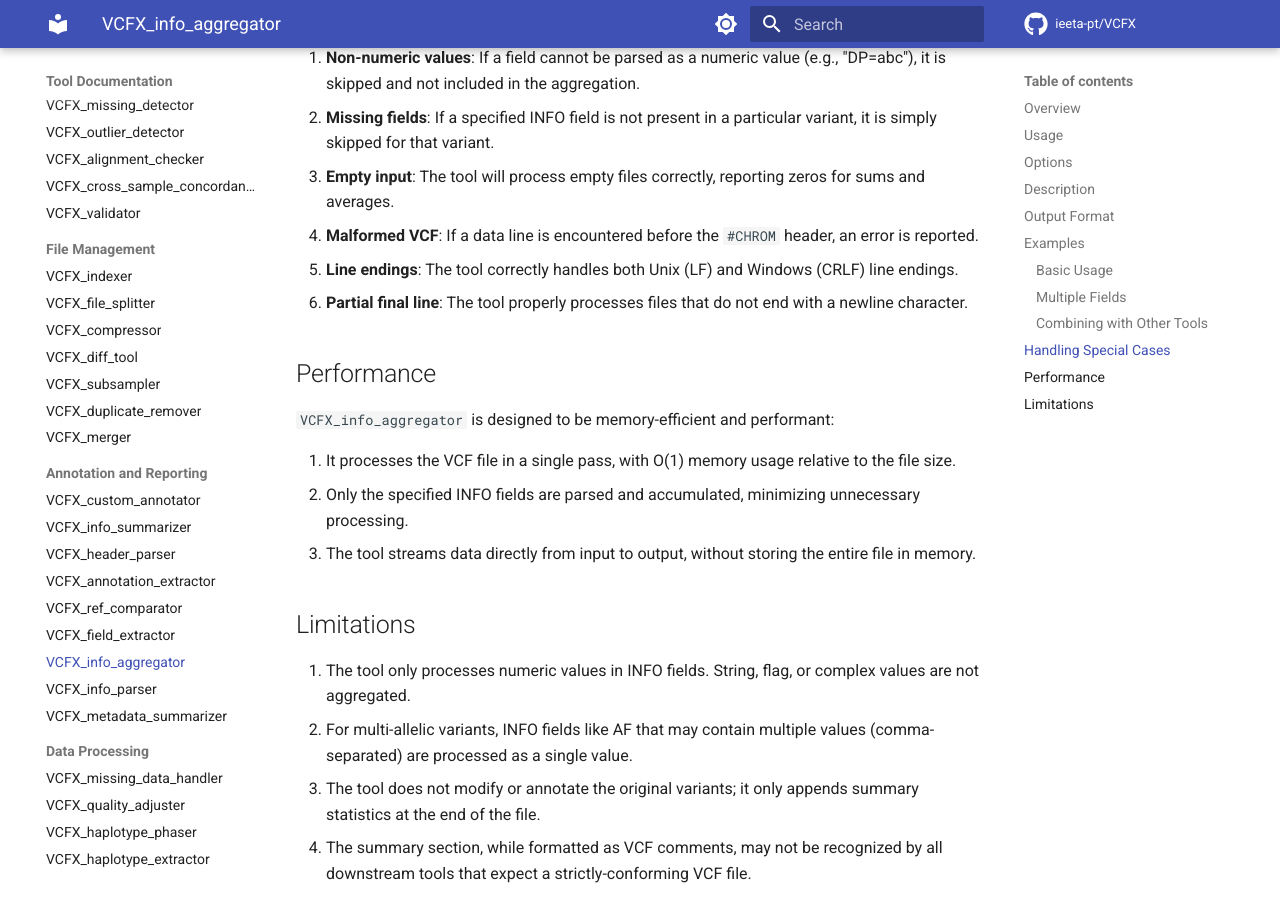
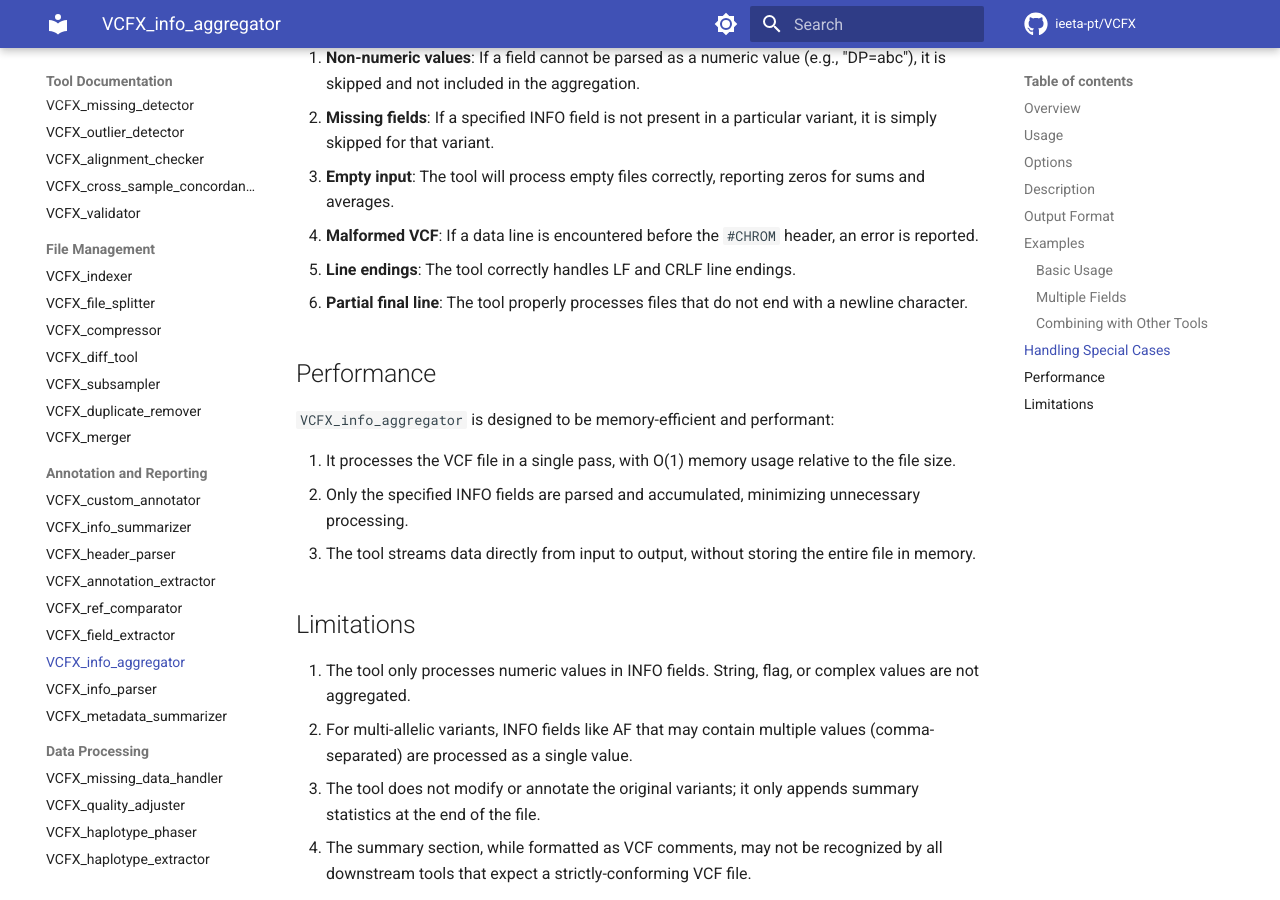
Before and after one commit to jorgeMFS/VCFX, an MkDocs documentation site: the page built from docs/VCFX_info_aggregator.md, in a window 1280 px wide and 900 px high, scrolled down 2163 px. Built offline with MkDocs 1.6.1 and Material for MkDocs 9.7.7, drawn with Linux system fonts in a browser that asks for light colours; comment, search, counter and statistics services are not loaded.

Commit message:
Remove Windows references

```diff
--- a/docs/VCFX_info_aggregator.md
+++ b/docs/VCFX_info_aggregator.md
@@ -79,7 +79,7 @@ The tool implements several strategies for handling edge cases:
 2. **Missing fields**: If a specified INFO field is not present in a particular variant, it is simply skipped for that variant.
 3. **Empty input**: The tool will process empty files correctly, reporting zeros for sums and averages.
 4. **Malformed VCF**: If a data line is encountered before the `#CHROM` header, an error is reported.
-5. **Line endings**: The tool correctly handles both Unix (LF) and Windows (CRLF) line endings.
+5. **Line endings**: The tool correctly handles LF and CRLF line endings.
 6. **Partial final line**: The tool properly processes files that do not end with a newline character.
 
 ## Performance
```
Also changed, not shown: docs/VCFX_header_parser.md (+1 -1 lines), docs/VCFX_indexer.md (+1 -1 lines), docs/VCFX_info_parser.md (+1 -1 lines), 6 other files.
